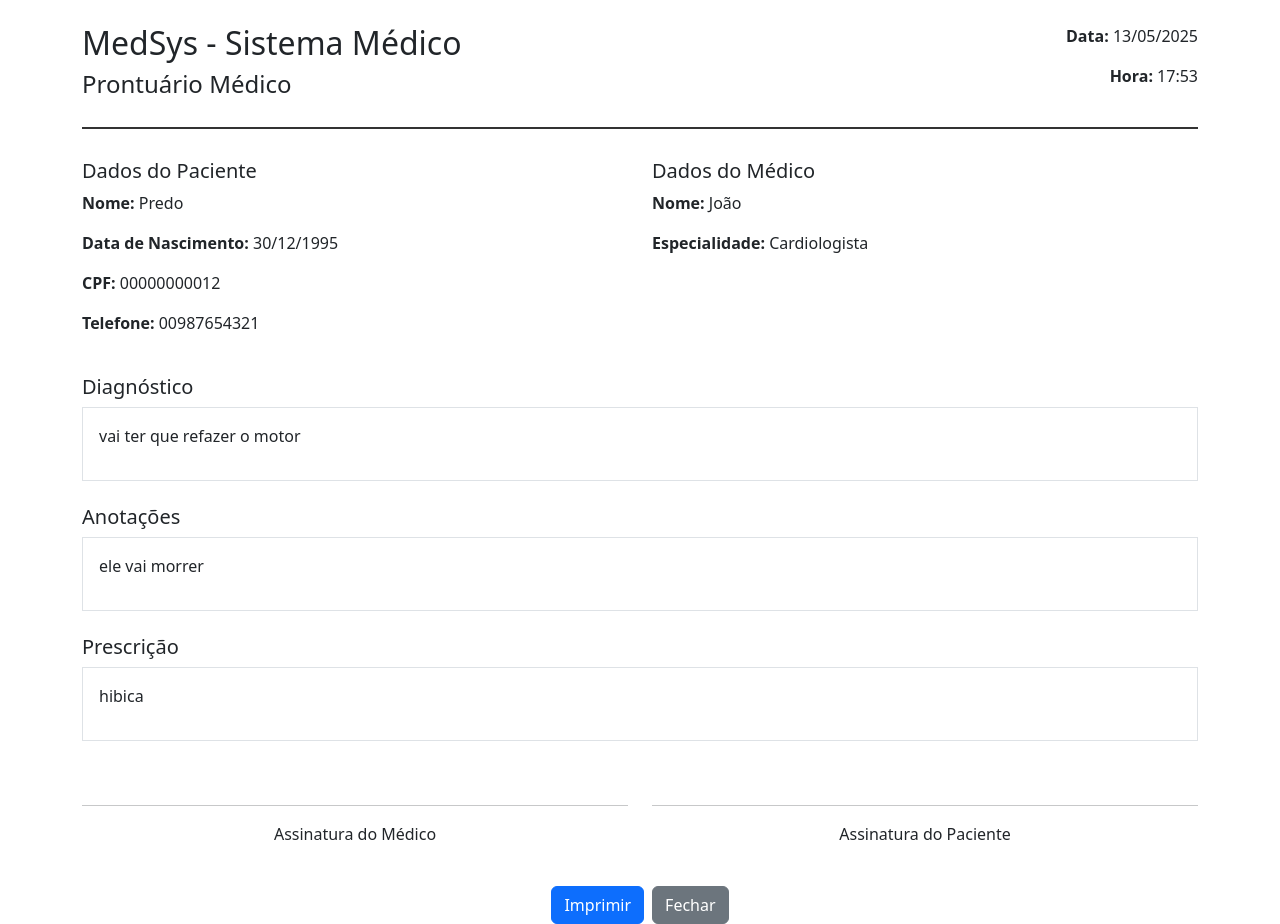
After one commit to cmigos1/Medsys, a Django app: page /prontuarios/imprimir/1/ in a window 1280 px wide. The commit adds this page. Run offline with Django 5.2, Linux system fonts and the light colour scheme; data comes from the database, SQL or seed files in the repository; both versions use the stored data as it was after the commit.

Commit message:
Prontuários
- Template de Prontuários funcional

```diff
--- a/clinica/models.py
+++ b/clinica/models.py
@@ -35,6 +35,7 @@ class Consulta(models.Model):
         ('CONFIRMADA', 'Confirmada'),
         ('CANCELADA', 'Cancelada'),
         ('ESPERA', 'Em Espera'),
+        ('FINALIZADA', 'Finalizada'),
     ]
 
     paciente = models.ForeignKey(Paciente, on_delete=models.CASCADE)
--- a/prontuario/urls.py
+++ b/prontuario/urls.py
@@ -33,5 +33,8 @@ urlpatterns = [
     path('consultas/<int:consulta_id>/editar/', views.editar_consulta, name='editar_consulta'),
     path('consultas/<int:consulta_id>/cancelar/', views.cancelar_consulta, name='cancelar_consulta'),
     path('prontuarios/', views.prontuarios, name='prontuarios'),
+    path('prontuarios/novo/', views.cadastrar_prontuario, name='cadastrar_prontuario'),
+    path('prontuarios/editar/<int:prontuario_id>/', views.editar_prontuario, name='editar_prontuario'),
+    path('prontuarios/imprimir/<int:prontuario_id>/', views.imprimir_prontuario, name='imprimir_prontuario'),
     path('agenda/', views.agenda, name='agenda'),
 ]
--- a/prontuario/views.py
+++ b/prontuario/views.py
@@ -17,7 +17,23 @@ def consultas(request):
     return render(request, 'consultas.html', {'consultas': consultas})
 
 def prontuarios(request):
-    return render(request, 'prontuarios.html')
+    search = request.GET.get('search', '')
+    prontuarios = Prontuario.objects.select_related(
+        'consulta__paciente',
+        'consulta__medico',
+        'consulta__medico__especialidade'
+    ).all()
+
+    if search:
+        prontuarios = prontuarios.filter(
+            consulta__paciente__nome__icontains=search
+        )
+
+    prontuarios = prontuarios.order_by('-consulta__data')
+
+    return render(request, 'prontuarios.html', {
+        'prontuarios': prontuarios
+    })
 
 def agenda(request):
     return render(request, 'agenda.html')
@@ -157,3 +173,60 @@ def cancelar_consulta(request, consulta_id):
             messages.error(request, f'Erro ao cancelar consulta: {str(e)}')
 
     return redirect('consultas')
+
+def cadastrar_prontuario(request):
+    if request.method == 'POST':
+        try:
+            consulta_id = request.POST.get('consulta')
+            diagnostico = request.POST.get('diagnostico')
+            anotacoes = request.POST.get('anotacoes')
+            prescricao = request.POST.get('prescricao')
+
+            consulta = get_object_or_404(Consulta, id=consulta_id)
+
+            Prontuario.objects.create(
+                consulta=consulta,
+                diagnostico=diagnostico,
+                anotacoes=anotacoes,
+                prescricao=prescricao
+            )
+
+            messages.success(request, 'Prontuário criado com sucesso!')
+            return redirect('prontuarios')
+        except Exception as e:
+            messages.error(request, f'Erro ao criar prontuário: {str(e)}')
+
+    # Buscar apenas consultas que não têm prontuário
+    consultas_sem_prontuario = Consulta.objects.filter(
+        prontuario__isnull=True,
+        status='CONFIRMADA'
+    ).select_related('paciente', 'medico', 'medico__especialidade')
+
+    return render(request, 'cadastrar_prontuario.html', {
+        'consultas': consultas_sem_prontuario
+    })
+
+def editar_prontuario(request, prontuario_id):
+    prontuario = get_object_or_404(Prontuario, id=prontuario_id)
+
+    if request.method == 'POST':
+        try:
+            prontuario.diagnostico = request.POST.get('diagnostico')
+            prontuario.anotacoes = request.POST.get('anotacoes')
+            prontuario.prescricao = request.POST.get('prescricao')
+            prontuario.save()
+
+            messages.success(request, 'Prontuário atualizado com sucesso!')
+            return redirect('prontuarios')
+        except Exception as e:
+            messages.error(request, f'Erro ao atualizar prontuário: {str(e)}')
+
+    return render(request, 'editar_prontuario.html', {
+        'prontuario': prontuario
+    })
+
+def imprimir_prontuario(request, prontuario_id):
+    prontuario = get_object_or_404(Prontuario, id=prontuario_id)
+    return render(request, 'imprimir_prontuario.html', {
+        'prontuario': prontuario
+    })
--- a/templates/base.html
+++ b/templates/base.html
@@ -54,7 +54,7 @@
                         <i class="fas fa-bars"></i>
                     </button>
                     <div class="ms-auto">
-                        <span class="me-3">Bem-vindo, <strong>Usuário</strong></span>
+                        <span class="me-3">Bem-vindo, <strong>Usuário (não implementado)</strong></span>
                         <button class="btn btn-outline-danger">
                             <i class="fas fa-sign-out-alt"></i> Sair
                         </button>
--- /dev/null
+++ b/templates/imprimir_prontuario.html
@@ -0,0 +1,113 @@
+<!DOCTYPE html>
+<html lang="pt-BR">
+<head>
+    <meta charset="UTF-8">
+    <meta name="viewport" content="width=device-width, initial-scale=1.0">
+    <title>Prontuário - {{ prontuario.consulta.paciente.nome }}</title>
+    <link href="https://cdn.jsdelivr.net/npm/bootstrap@5.3.0/dist/css/bootstrap.min.css" rel="stylesheet">
+    <style>
+        @media print {
+            .no-print { display: none; }
+            body { font-size: 12px; }
+        }
+        .prontuario-header {
+            border-bottom: 2px solid #333;
+            padding-bottom: 20px;
+            margin-bottom: 30px;
+        }
+    </style>
+</head>
+<body>
+    <div class="container mt-4">
+        <div class="prontuario-header">
+            <div class="row">
+                <div class="col-md-6">
+                    <h2>MedSys - Sistema Médico</h2>
+                    <h4>Prontuário Médico</h4>
+                </div>
+                <div class="col-md-6 text-end">
+                    <p><strong>Data:</strong> {{ prontuario.consulta.data|date:"d/m/Y" }}</p>
+                    <p><strong>Hora:</strong> {{ prontuario.consulta.data|date:"H:i" }}</p>
+                </div>
+            </div>
+        </div>
+
+        <div class="row mb-4">
+            <div class="col-md-6">
+                <h5>Dados do Paciente</h5>
+                <p><strong>Nome:</strong> {{ prontuario.consulta.paciente.nome }}</p>
+                <p><strong>Data de Nascimento:</strong> {{ prontuario.consulta.paciente.data_nascimento|date:"d/m/Y" }}</p>
+                <p><strong>CPF:</strong> {{ prontuario.consulta.paciente.cpf }}</p>
+                <p><strong>Telefone:</strong> {{ prontuario.consulta.paciente.telefone }}</p>
+            </div>
+            <div class="col-md-6">
+                <h5>Dados do Médico</h5>
+                <p><strong>Nome:</strong> {{ prontuario.consulta.medico.nome }}</p>
+                <p><strong>Especialidade:</strong> {{ prontuario.consulta.medico.especialidade.nome }}</p>
+            </div>
+        </div>
+
+        <div class="row mb-4">
+            <div class="col-12">
+                <h5>Diagnóstico</h5>
+                <div class="border p-3">
+                    {{ prontuario.diagnostico|linebreaks }}
+                </div>
+            </div>
+        </div>
+
+        {% if prontuario.anotacoes %}
+        <div class="row mb-4">
+            <div class="col-12">
+                <h5>Anotações</h5>
+                <div class="border p-3">
+                    {{ prontuario.anotacoes|linebreaks }}
+                </div>
+            </div>
+        </div>
+        {% endif %}
+
+        {% if prontuario.prescricao %}
+        <div class="row mb-4">
+            <div class="col-12">
+                <h5>Prescrição</h5>
+                <div class="border p-3">
+                    {{ prontuario.prescricao|linebreaks }}
+                </div>
+            </div>
+        </div>
+        {% endif %}
+
+        <div class="row mt-5">
+            <div class="col-md-6">
+                <hr>
+                <p class="text-center">Assinatura do Médico</p>
+            </div>
+            <div class="col-md-6">
+                <hr>
+                <p class="text-center">Assinatura do Paciente</p>
+            </div>
+        </div>
+
+        <div class="no-print mt-4">
+            <div class="d-flex justify-content-center gap-2">
+                <button onclick="window.print()" class="btn btn-primary">
+                    <i class="fas fa-print"></i> Imprimir
+                </button>
+                <button onclick="window.close()" class="btn btn-secondary">
+                    <i class="fas fa-times"></i> Fechar
+                </button>
+            </div>
+        </div>
+    </div>
+
+    <script>
+        // Auto-imprimir quando a página carregar
+        window.onload = function() {
+            setTimeout(function() {
+                window.print();
+            }, 500);
+        }
+    </script>
+</body>
+</html>
--- a/templates/visualizar_paciente.html
+++ b/templates/visualizar_paciente.html
@@ -39,7 +39,7 @@
                 <div class="card h-100">
                     <div class="card-header d-flex justify-content-between align-items-center">
                         <h5 class="mb-0">Histórico de Consultas</h5>
-                        <a href="#" class="btn btn-sm btn-primary">
+                        <a href="{% url 'cadastrar_consulta' %}" class="btn btn-sm btn-primary">
                             <i class="fas fa-plus"></i> Nova Consulta
                         </a>
                     </div>
```
Also changed, not shown: templates/cadastrar_prontuario.html (added, +55 -0 lines), templates/editar_prontuario.html (added, +45 -0 lines), templates/prontuarios.html (+75 -33 lines), clinica/migrations/0003_alter_consulta_status.py (added), db.sqlite3.
